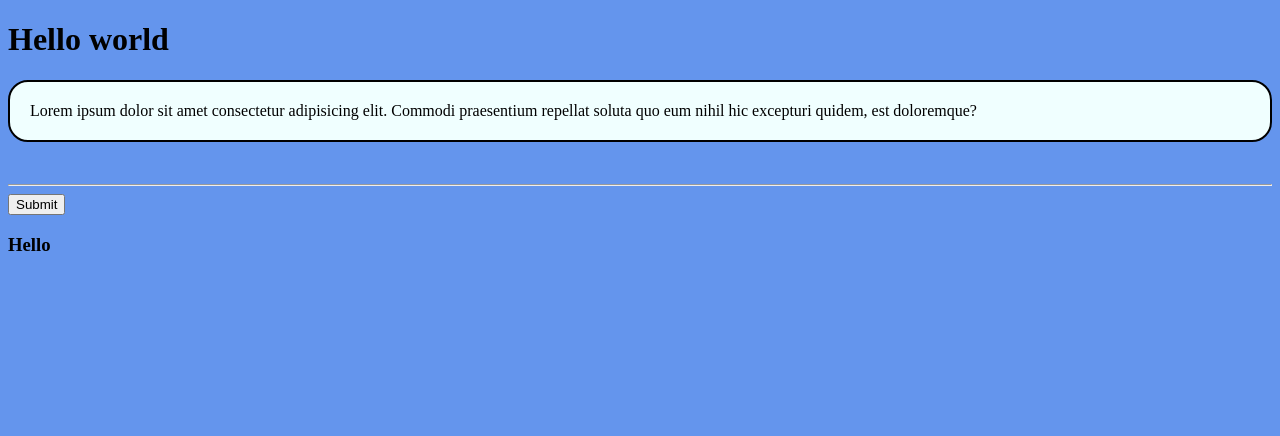
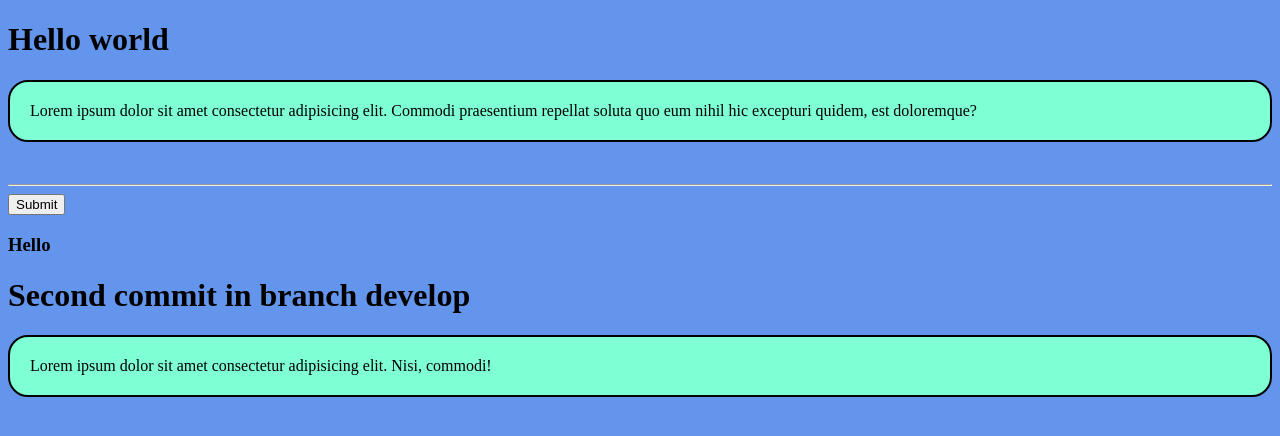
Before and after one commit to Perceptron0/HelloGit, a plain HTML site: page index.html in a window 1280 px wide. Drawn offline with Linux system fonts and the light colour scheme.

Commit message:
second commit in branch develop

```diff
--- a/index.html
+++ b/index.html
@@ -19,5 +19,8 @@
 
     <button>Submit</button>
     <h3>Hello</h3>
+
+    <h1>Second commit in branch develop</h1>
+    <p>Lorem ipsum dolor sit amet consectetur adipisicing elit. Nisi, commodi!</p>
 </body>
 </html>
--- a/style.css
+++ b/style.css
@@ -7,4 +7,5 @@ p {
     border: 2px solid black;
     border-radius: 20px;
     padding: 20px;
+    background-color: aquamarine;
 }
```
